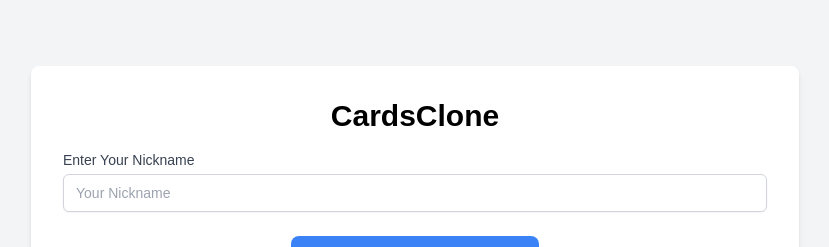
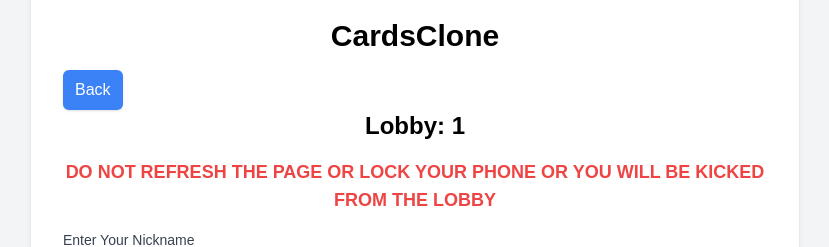
Before and after one commit to marcaufderheyde/cards-clone, a Next.js app: page / in a window 1280 px wide. Both pictures are taken after a click on the button "Lobby 1". Shown: the part 149-396 px from the top of the page, without its empty margins (225-1054 px from the left). Built offline with nearby package versions, Linux system fonts and the light colour scheme; no server answers.

Commit message:
Bug fixes

```diff
--- a/src/app/components/AdminControls.tsx
+++ b/src/app/components/AdminControls.tsx
@@ -86,7 +86,7 @@ const AdminControls: React.FC<AdminControlsProps> = ({
                     )}
                 </div>
             ) : null}
-            {adminSet && !gameStarted && !gameOver && (
+            {adminSet && socket?.id === host && !gameStarted && !gameOver && (
                 <div className="flex flex-col items-center mb-4 text-black">
                     <label htmlFor="scoreLimit">Score Limit:</label>
                     <input
--- a/src/app/components/GameBoard.tsx
+++ b/src/app/components/GameBoard.tsx
@@ -1,6 +1,7 @@
 import { Submission, User } from '@/types';
 import React from 'react';
 import { Socket } from 'socket.io-client';
+import { shuffleArray } from '../utils/shuffleArray';
 
 interface GameBoardProps {
     blackCard: { text: string; blanks: number } | null;
@@ -68,9 +69,11 @@ const GameBoard: React.FC<GameBoardProps> = ({
                     </div>
                 ) : (
                     <div className="grid grid-cols-1 sm:grid-cols-2 md:grid-cols-3 gap-4">
-                        {submittedCards.map(({ cards, user }, index) => {
+                        {shuffleArray(submittedCards).map(
+                            ({ cards, user }, index) => {
                                 const isTentativeSelection =
-                                tentativeWinningSubmission?.user.id === user.id;
+                                    tentativeWinningSubmission?.user.id ===
+                                    user.id;
                                 return (
                                     <div
                                         key={index}
@@ -91,7 +94,8 @@ const GameBoard: React.FC<GameBoardProps> = ({
                                                 : ''
                                         } ${
                                             winningSubmission &&
-                                        winningSubmission.user.id === user.id
+                                            winningSubmission.user.id ===
+                                                user.id
                                                 ? 'border-2 border-yellow-500'
                                                 : isTentativeSelection
                                                 ? 'border-2 border-blue-500'
@@ -99,13 +103,17 @@ const GameBoard: React.FC<GameBoardProps> = ({
                                         }`}
                                     >
                                         {cards.map((card, idx) => (
-                                        <p key={idx} className="mb-2 last:mb-0">
+                                            <p
+                                                key={idx}
+                                                className="mb-2 last:mb-0"
+                                            >
                                                 {card.text}
                                             </p>
                                         ))}
                                     </div>
                                 );
-                        })}
+                            }
+                        )}
                         {tentativeWinningSubmission &&
                             cardCzar?.id === socket?.id && (
                                 <div className="mt-4">
--- a/src/app/page.tsx
+++ b/src/app/page.tsx
@@ -391,6 +391,22 @@ const CardGamePage: React.FC = () => {
                         <LobbySelection onSelectLobby={handleSelectLobby} />
                     ) : (
                         <>
+                            <button
+                                className="top-4 left-4 bg-blue-500 text-white px-3 py-2 rounded-md shadow hover:bg-blue-600 focus:outline-none focus:ring-2 focus:ring-blue-400"
+                                onClick={() => setLobbyId(null)}
+                            >
+                                {/* You can replace the text with an icon if desired */}
+                                Back
+                            </button>
+                            <h2 className="text-2xl font-bold mb-4 text-center text-black">
+                                Lobby: {lobbyId.split('lobby')[1]}
+                            </h2>
+                            <div className="text-center text-lg font-semibold text-red-500 mb-4">
+                                <p>
+                                    DO NOT REFRESH THE PAGE OR LOCK YOUR PHONE
+                                    OR YOU WILL BE KICKED FROM THE LOBBY
+                                </p>
+                            </div>
                             <NicknameInput
                                 nickname={nickname}
                                 setNickname={setNickname}
--- /dev/null
+++ b/src/app/utils/shuffleArray.ts
@@ -0,0 +1,10 @@
+// src/utils/shuffleArray.ts
+
+export function shuffleArray<T>(array: T[]): T[] {
+    const shuffled = array.slice(); // Create a copy to avoid mutating the original array
+    for (let i = shuffled.length - 1; i > 0; i--) {
+        const j = Math.floor(Math.random() * (i + 1));
+        [shuffled[i], shuffled[j]] = [shuffled[j], shuffled[i]];
+    }
+    return shuffled;
+}
```
Also changed, not shown: 2 other files (tests, documents, lock files or other folders). Lines whose indentation alone changed are shown as unchanged.
